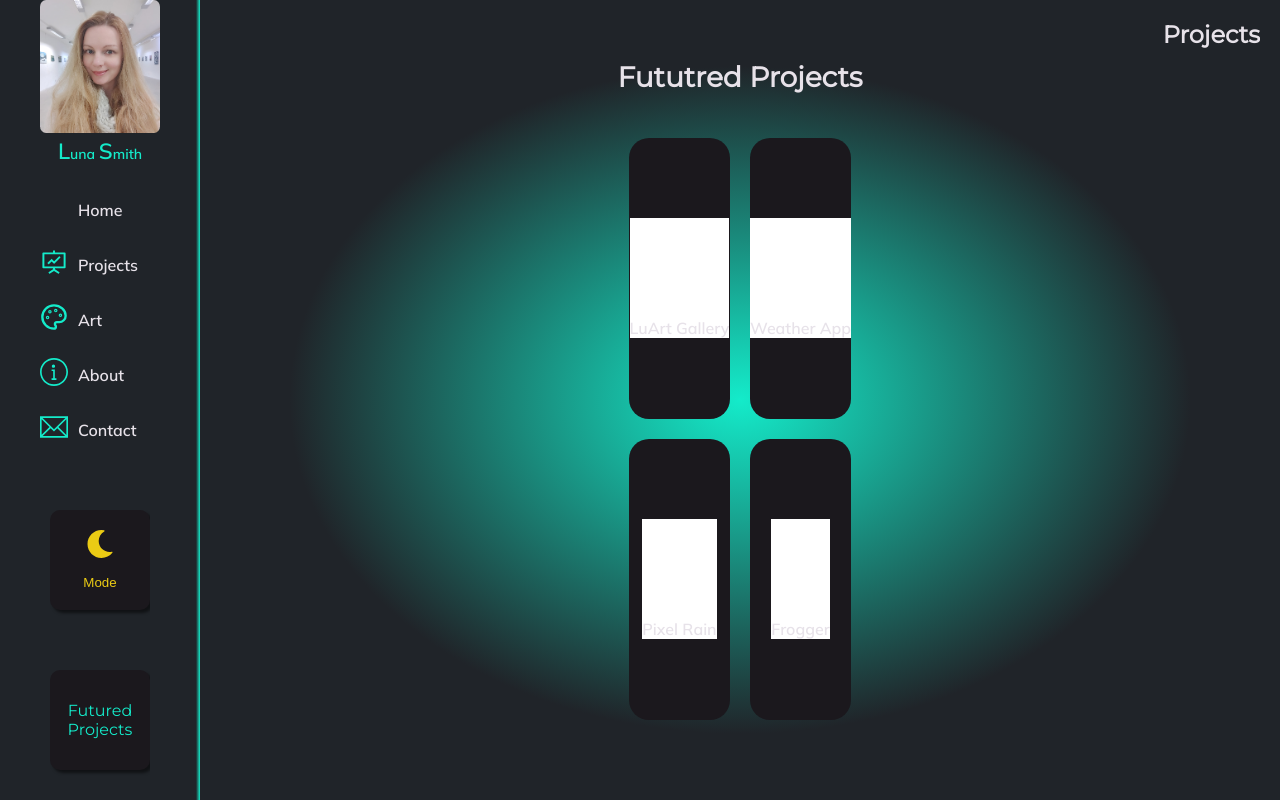
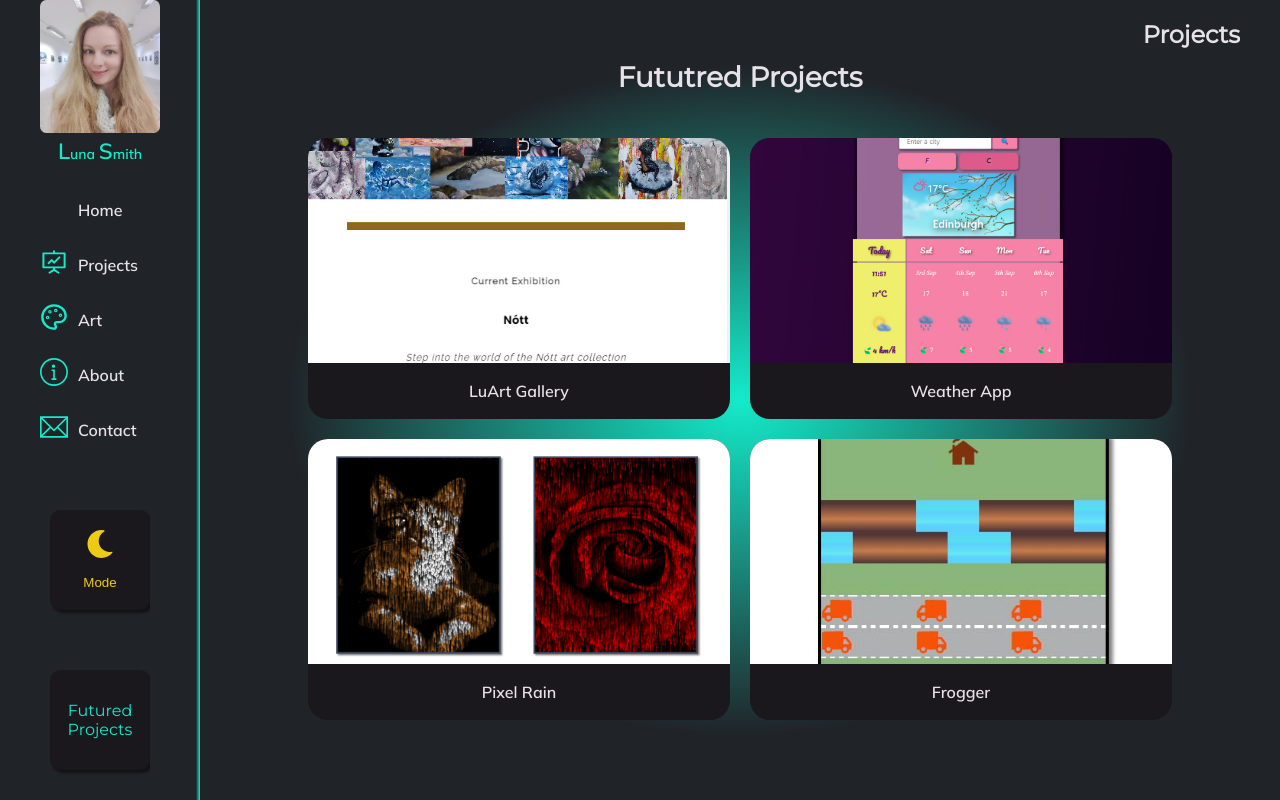
Before and after one commit to Lu-Smith/new_react_portfolio_sass, a React (Create React App) app: page /projects in a window 1280 px wide. Built offline with nearby package versions, Linux system fonts and the light colour scheme; some icons are missing.

Commit message:
Updated Projects

```diff
--- a/src/components/Projects.tsx
+++ b/src/components/Projects.tsx
@@ -21,16 +21,14 @@ const Projects = () => {
           return <div className={project.title} key={index}>
             <div className="projectsContainer">
               <h3>{project.title}</h3>
-              <div>
+              <div className='project'>
                 {project.project.map((item, index) => {
-                  return <div className="project" key={index}>
-                      <a href={item.href}>
+                  return <a href={item.href} key={index}>
                         <div className="imageContainer">
-                          {/* <img src={item.src} alt={item.title} /> */}
+                          <img src={item.src} alt={item.title} />
                         </div>
                         <h4>{item.title}</h4>
-                      </a>
-                  </div>
+                  </a>
                 })}
               </div>
             </div>
--- a/src/styles/projects.scss
+++ b/src/styles/projects.scss
@@ -11,11 +11,15 @@
             }
 
             .project {
+                a {
                     background-color: $primary-background;
 
                     h4 {
                         color: $primary-color;
+                        background-color: $primary-background;
                     }
+                }
+
             }
         }
     }
@@ -34,12 +38,14 @@
             }
 
             .project {
+                a {
                     background-color: $primary-color;
 
                     h4 {
                         color: $secondary-color;
+                        background-color: $primary-color;
                     }
-
+                }
             }
         }
     }
@@ -65,7 +71,7 @@
         h2 {
             position: fixed;
             top: 20px;
-            right: 20px;
+            right: 40px;
             z-index: 999;
         }
 
@@ -81,26 +87,37 @@
                 margin-top: 60px;
             }
 
-            div {
+            .project {
                 flex: 8;
                 display: grid;
                 grid-template-rows: repeat(2, 1fr);
                 grid-template-columns: repeat(2, 1fr);
                 margin-bottom: 80px;
                 gap: 20px;
+                width: 80%;
 
-                .project {
+                a {
                     width: 100%;
                     height: 100%;
                     border-radius: 20px;
                     @include flex-direction(center, column);
 
-                    a {
-                        background-color: #fff;
+                        .imageContainer {
+                            flex: 4;
+                            width: 100%;
+                            height: 100%;
 
-
+                            img {
+                                width: 100%;
+                                height: 100%;
+                                object-fit: cover;
+                            }
                         }
 
+                        h4 {
+                            flex: 1;
+                            @include flex(center, center);
+                        }
                 }
             }
 
```
Lines whose indentation alone changed are shown as unchanged.
